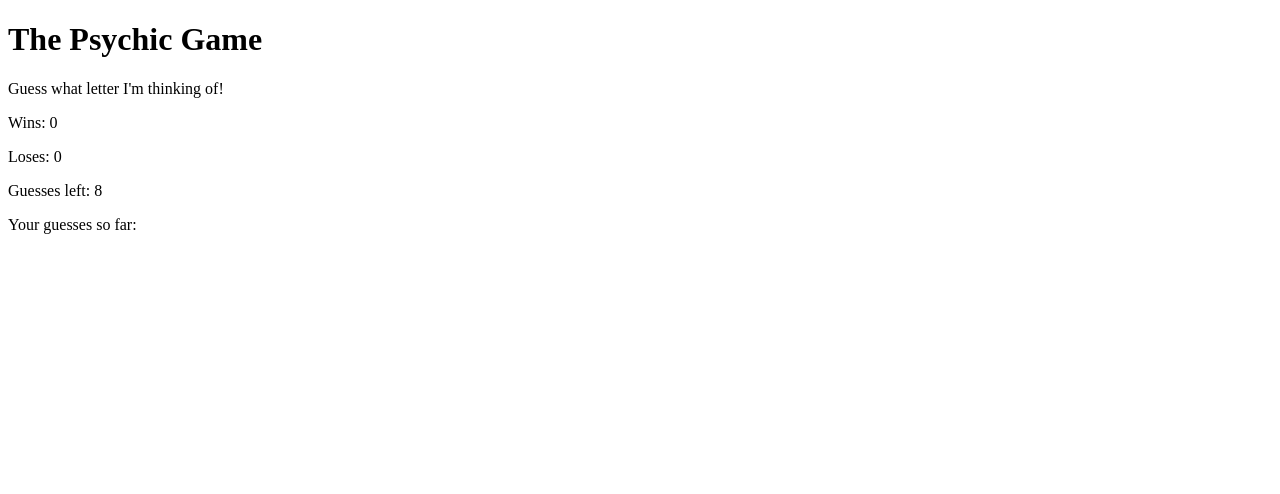
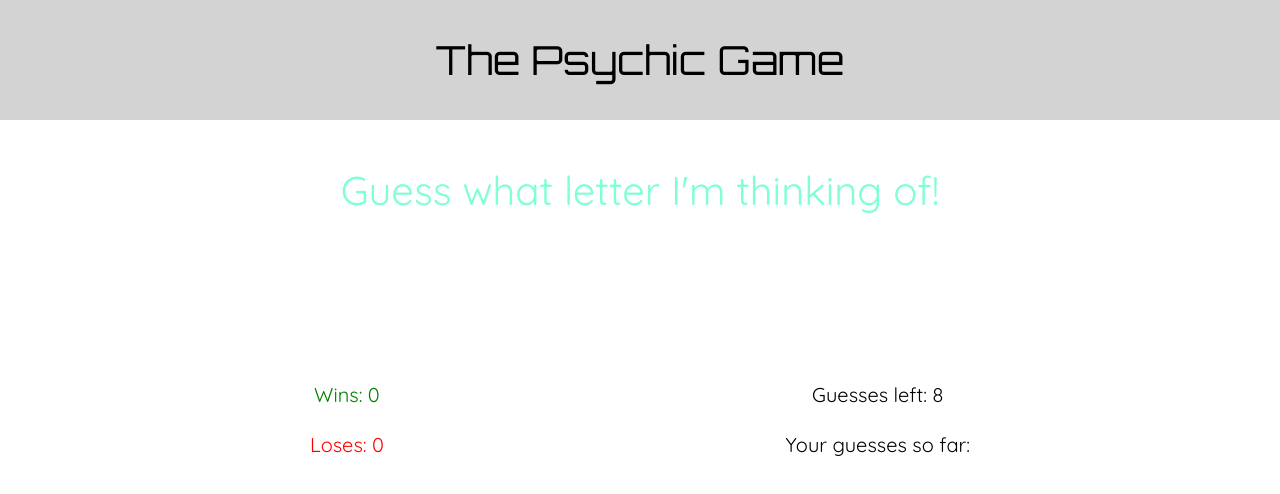
Before and after one commit to fuadguluzade/psychic-game-Fuad-Guluzade, a plain HTML site: page index.html in a window 1280 px wide. Drawn offline with Linux system fonts and the light colour scheme.

Commit message:
added css and reset

```diff
--- a/assets/css/reset.css
+++ b/assets/css/reset.css
@@ -0,0 +1,48 @@
+/* http://meyerweb.com/eric/tools/css/reset/
+   v2.0 | 20110126
+   License: none (public domain)
+*/
+
+html, body, div, span, applet, object, iframe,
+h1, h2, h3, h4, h5, h6, p, blockquote, pre,
+a, abbr, acronym, address, big, cite, code,
+del, dfn, em, img, ins, kbd, q, s, samp,
+small, strike, strong, sub, sup, tt, var,
+b, u, i, center,
+dl, dt, dd, ol, ul, li,
+fieldset, form, label, legend,
+table, caption, tbody, tfoot, thead, tr, th, td,
+article, aside, canvas, details, embed,
+figure, figcaption, footer, header, hgroup,
+menu, nav, output, ruby, section, summary,
+time, mark, audio, video {
+	margin: 0;
+	padding: 0;
+	border: 0;
+	font-size: 100%;
+	font: inherit;
+	vertical-align: baseline;
+}
+/* HTML5 display-role reset for older browsers */
+article, aside, details, figcaption, figure,
+footer, header, hgroup, menu, nav, section {
+	display: block;
+}
+body {
+	line-height: 1;
+}
+ol, ul {
+	list-style: none;
+}
+blockquote, q {
+	quotes: none;
+}
+blockquote:before, blockquote:after,
+q:before, q:after {
+	content: '';
+	content: none;
+}
+table {
+	border-collapse: collapse;
+	border-spacing: 0;
+}
--- a/assets/css/style.css
+++ b/assets/css/style.css
@@ -0,0 +1,50 @@
+body {
+    box-sizing: content-box;
+}
+
+header {
+    text-align: center;
+    background-color: lightgrey;
+    padding: 20px;
+    margin-bottom: 50px;
+}
+
+h1 {
+    font-size: 40px;
+    font-weight: 500;
+    padding: 20px;
+    font-family: 'Orbitron', Verdana, Geneva, Tahoma, sans-serif;
+}
+.container {
+    margin: 0 auto;
+    text-align: center;
+    font-size: 20px;
+    font-family: 'Quicksand', Verdana, Geneva, Tahoma, sans-serif;
+    max-width: 660px;
+}
+
+.headWords {
+    font-size: 40px;
+    color: aquamarine;
+    width: 100%;
+}
+
+.counters {
+    float: left;
+    margin-top: 160px;
+    line-height: 50px;
+}
+
+.playzone {
+    float: right;
+    margin-top: 160px;
+    line-height: 50px;
+}
+
+.greenColor {
+    color: green;
+}
+
+.redColor {
+    color: red;
+}
--- a/index.html
+++ b/index.html
@@ -1,24 +1,39 @@
 <!DOCTYPE html>
 <html lang="en">
+
 <head>
     <meta charset="UTF-8">
     <meta name="viewport" content="width=device-width, initial-scale=1.0">
     <meta http-equiv="X-UA-Compatible" content="ie=edge">
+    <link rel="stylesheet" href="./assets/css/reset.css">
+    <link href="https://fonts.googleapis.com/css?family=Quicksand&display=swap" rel="stylesheet">
+    <link rel="stylesheet" href="./assets/css/style.css">
+    <link href="https://fonts.googleapis.com/css?family=Orbitron&display=swap" rel="stylesheet">
     <title>Psychic Game</title>
 </head>
+
 <body>
     <header>
         <h1>The Psychic Game</h1>
     </header>
 
     <div class="container">
-        <p>Guess what letter I'm thinking of!</p>
-        <p>Wins: <span id="winsCount">0</span></p>
-        <p>Loses: <span id="loseCount">0</span></p>
-        <p>Guesses left: <span id="guessesLeft">8</span></p>
-        <p>Your guesses so far: <span id="guesses"> </span></p>
+        <div class="headWords">
+            <p>Guess what letter I'm thinking of!</p>
+        </div>
+
+        <div class="counters">
+            <p class="greenColor">Wins: <span id="winsCount">0</span></p>
+            <p class="redColor">Loses: <span id="loseCount">0</span></p>
+        </div>
+
+        <div class="playzone">
+            <p>Guesses left: <span id="guessesLeft">8</span></p>
+            <p>Your guesses so far: <span id="guesses"> </span></p>
+        </div>
     </div>
 
     <script src="./assets/javascript/game.js"></script>
 </body>
+
 </html>
```
